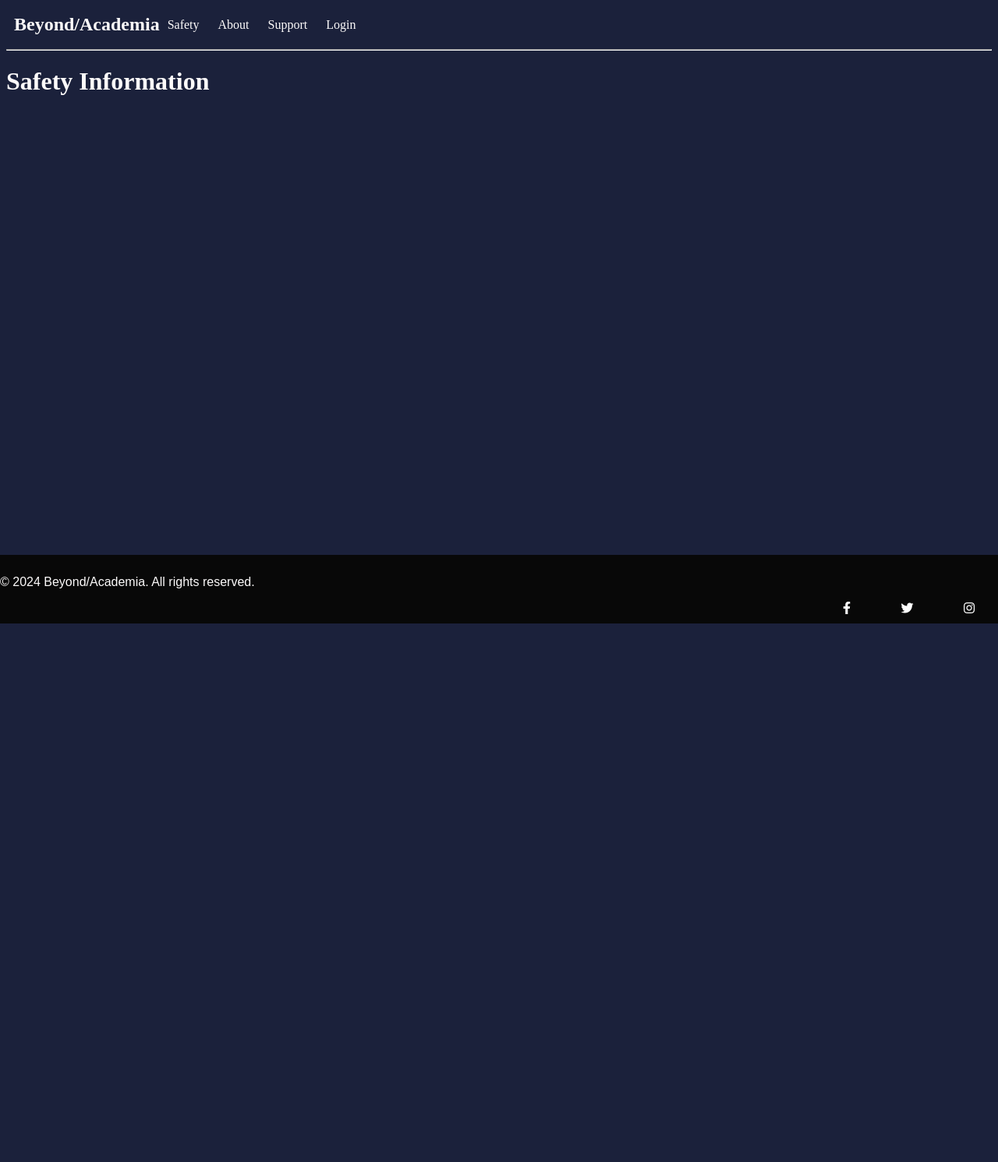
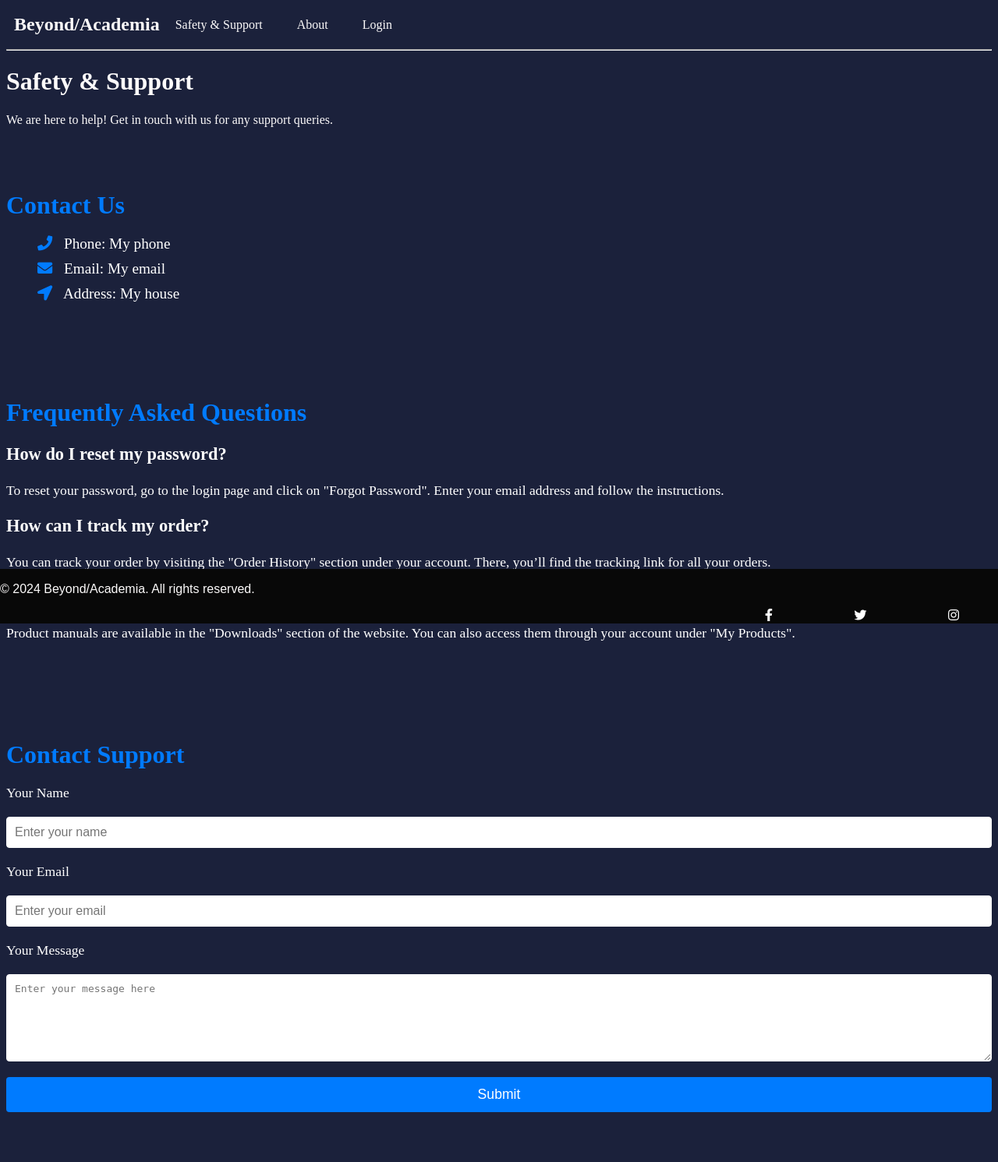
Before and after one commit to DarkerKin/Beyond-Academia-, a Django app: page /safety/ in a window 1280 px wide. Shown: the whole page at 78% size. Before the commit the page ends 800 px from the top, so only its background shows below. Run offline with Django 4.2, Linux system fonts and the light colour scheme.

Commit message:
Safety page

```diff
--- a/static/css/main.css
+++ b/static/css/main.css
@@ -78,7 +78,7 @@ body{
 }
 
 .navbar-links a {
-    margin: 0 10px;
+    margin: 0 20px;
     text-decoration: none;
     color: #fcfafa;
 }
@@ -104,7 +104,7 @@ body{
     background-color: #080808;
     color: white;
     text-align: center;
-    padding: 10px 0;
+    padding: 1px 0;
 }
 
 .footer-right {
@@ -112,6 +112,126 @@ body{
 }
 footer .social-media a {
     color: white;
-    margin: 0 30px;
+    margin: 0 50px;
     text-decoration: none;
 }
+.main{
+    align-items: center;
+}
+
+section {
+    padding: 40px 0;
+}
+
+h2 {
+    color: #007bff;
+    font-size: 2em;
+    margin-bottom: 20px;
+}
+
+ul {
+    list-style: none;
+}
+
+ul li {
+    font-size: 1.2em;
+    margin: 10px 0;
+}
+
+ul li i {
+    color: #007bff;
+    margin-right: 10px;
+}
+
+.faq-item {
+    margin-bottom: 20px;
+}
+
+.faq-item h3 {
+    font-size: 1.4em;
+    color: white;
+}
+
+.faq-item p {
+    font-size: 1.1em;
+    color:white;
+}
+
+.support-form form {
+    display: flex;
+    flex-direction: column;
+    gap: 20px;
+}
+
+.support-form label {
+    font-size: 1.1em;
+    color: white;
+}
+
+.support-form input,
+.support-form textarea {
+    padding: 10px;
+    font-size: 1em;
+    border: 1px solid white;
+    border-radius: 4px;
+}
+#sup{
+    color: #fcfafa;
+}
+.support-form button {
+    background-color: #007bff;
+    color: white;
+    padding: 12px 20px;
+    border: none;
+    border-radius: 4px;
+    font-size: 1.1em;
+    cursor: pointer;
+}
+
+.support-form button:hover {
+    background-color: #0056b3;
+}
+
+.footer {
+    background-color: #333;
+    color: white;
+    text-align: center;
+    padding: 20px;
+    position: fixed;
+    width: 100%;
+    bottom: 0;
+}
+
+@media (max-width: 768px) {
+    .container {
+        color: #fcfafa;
+        width: 90%;
+    }
+
+    .header h1 {
+        font-size: 2em;
+        color: #fcfafa;
+    }
+
+    .faq-item h3 {
+        font-size: 1.2em;
+        color: #fcfafa;
+    }
+
+    .faq-item p {
+        font-size: 1em;
+        color: #fcfafa;
+    }
+
+    .support-form form {
+        color: #fcfafa;
+        padding: 10px;
+    }
+
+    .support-form button {
+        width: 100%;
+    }
+}
+.phone{
+    color: white;
+}
--- a/templates/home.html
+++ b/templates/home.html
@@ -2,7 +2,8 @@
 {% extends 'main.html' %}
 
 {% block content %}
-
-<h1>Home Template</h1>
+<div class="main">
+    <h1>Welcome</h1>
+</div>
 
 {% endblock %}
--- a/templates/navbar.html
+++ b/templates/navbar.html
@@ -3,9 +3,8 @@
         <h1>Beyond/Academia</h1>
     </a>
     <nav class="navbar-links">
-        <a href="/safety/">Safety</a>
+        <a href="/safety/">Safety & Support</a>
         <a href="/about/">About</a>
-        <a href="/support/">Support</a>
         <a href="/login/">Login</a>
     </nav>
 </div>
--- a/templates/navbar_links/safety.html
+++ b/templates/navbar_links/safety.html
@@ -4,15 +4,65 @@
 <!DOCTYPE html>
 <html lang="en">
 <head>
-    <title>Safety Information</title>
+    <meta charset="UTF-8">
+    <meta name="viewport" content="width=device-width, initial-scale=1.0">
+    <title>Safety & Support</title>
+    <link href="https://cdnjs.cloudflare.com/ajax/libs/font-awesome/5.15.3/css/all.min.css" rel="stylesheet"> <!-- Font Awesome for icons -->
     <link rel="stylesheet" type="text/css" href="{% static 'css/main.css' %}">
 </head>
+<body>
 
-<div class="safety">
-<body>
-    <h1>Safety Information</h1>
+    <header class="header">
+        <div class="container">
+            <h1>Safety & Support</h1>
+            <p id="sup">We are here to help! Get in touch with us for any support queries.</p>
+        </div>
+    </header>
 
-</body>
-</div>
-</html>
+    <section class="contact-info">
+        <div class="container">
+            <h2>Contact Us</h2>
+            <ul class="phone">
+                <li><i class="fas fa-phone"></i> Phone: My phone</li>
+                <li><i class="fas fa-envelope"></i> Email: My email</li>
+                <li><i class="fas fa-location-arrow"></i> Address: My house</li>
+            </ul>
+        </div>
+    </section>
+
+    <section class="faq">
+        <div class="container">
+            <h2>Frequently Asked Questions</h2>
+            <div class="faq-item">
+                <h3>How do I reset my password?</h3>
+                <p>To reset your password, go to the login page and click on "Forgot Password". Enter your email address and follow the instructions.</p>
+            </div>
+            <div class="faq-item">
+                <h3>How can I track my order?</h3>
+                <p>You can track your order by visiting the "Order History" section under your account. There, you’ll find the tracking link for all your orders.</p>
+            </div>
+            <div class="faq-item">
+                <h3>Where can I find your product manuals?</h3>
+                <p>Product manuals are available in the "Downloads" section of the website. You can also access them through your account under "My Products".</p>
+            </div>
+        </div>
+    </section>
+
+    <section class="support-form">
+        <div class="container">
+            <h2>Contact Support</h2>
+            <form action="#" method="POST">
+                <label for="name">Your Name</label>
+                <input type="text" id="name" name="name" placeholder="Enter your name" required>
+
+                <label for="email">Your Email</label>
+                <input type="email" id="email" name="email" placeholder="Enter your email" required>
+
+                <label for="message">Your Message</label>
+                <textarea id="message" name="message" placeholder="Enter your message here" rows="6" required></textarea>
+
+                <button type="submit">Submit</button>
+            </form>
+        </div>
+    </section>
 {% include '../footer.html' %}
```
